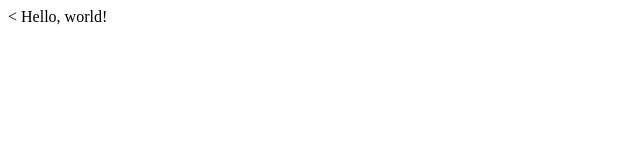
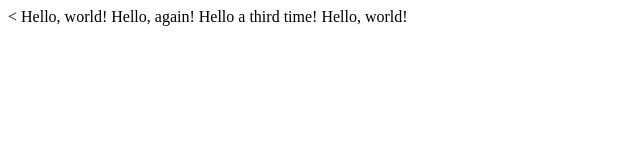
Before and after one commit to Romero2827/someproject1, a plain HTML site: page hello.html in a window 1280 px wide. Shown: the whole page, without its empty margins (0-640 px from the left). Drawn offline with Linux system fonts and the light colour scheme.

```diff
--- a/hello.html
+++ b/hello.html
@@ -6,6 +6,7 @@
     <title>My Webpage!</title>
   </head>
   <body>
+      Hello, world! Hello, again! Hello a third time!
     Hello, world!
   </body>
 </html>
```
